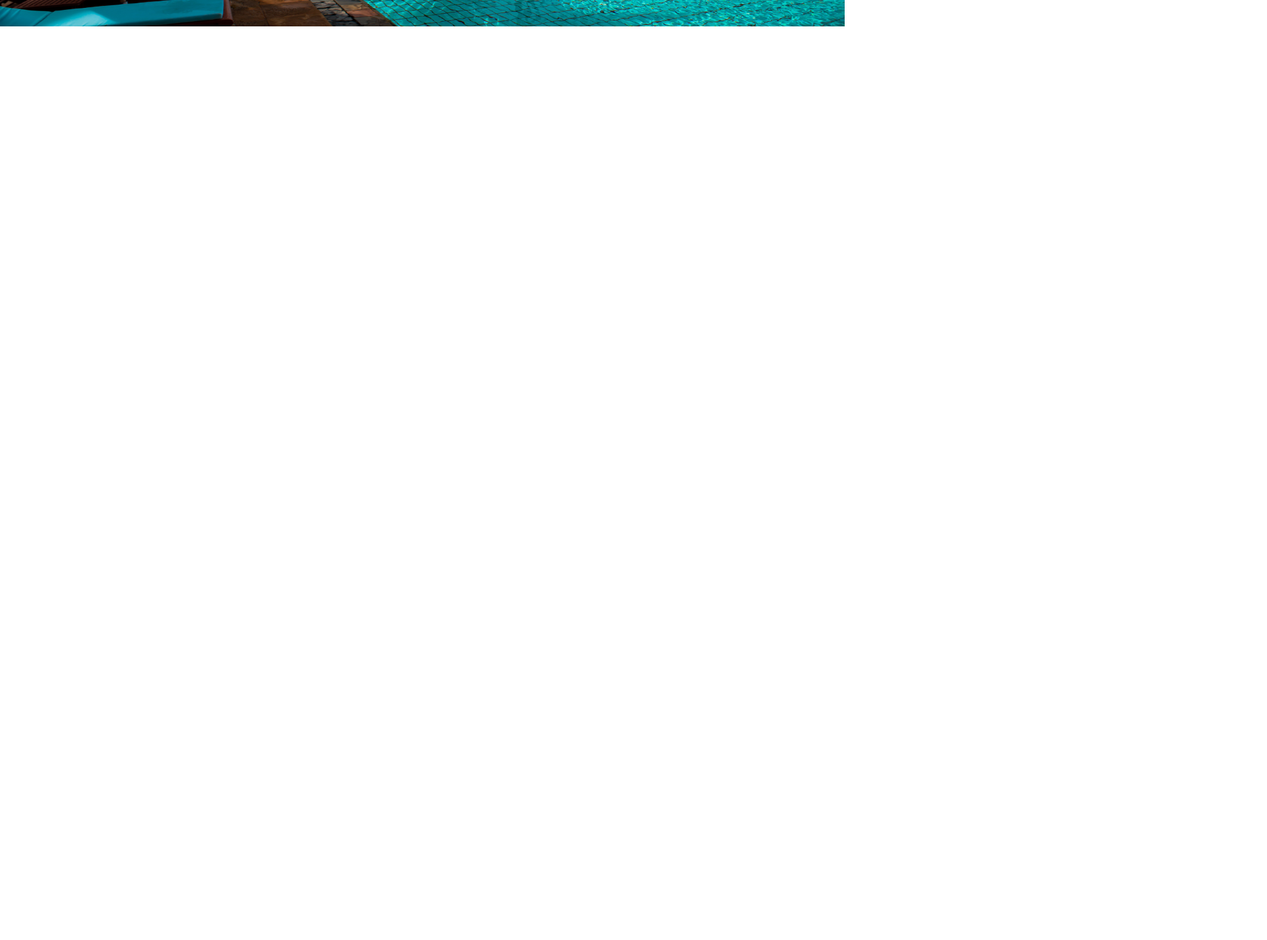
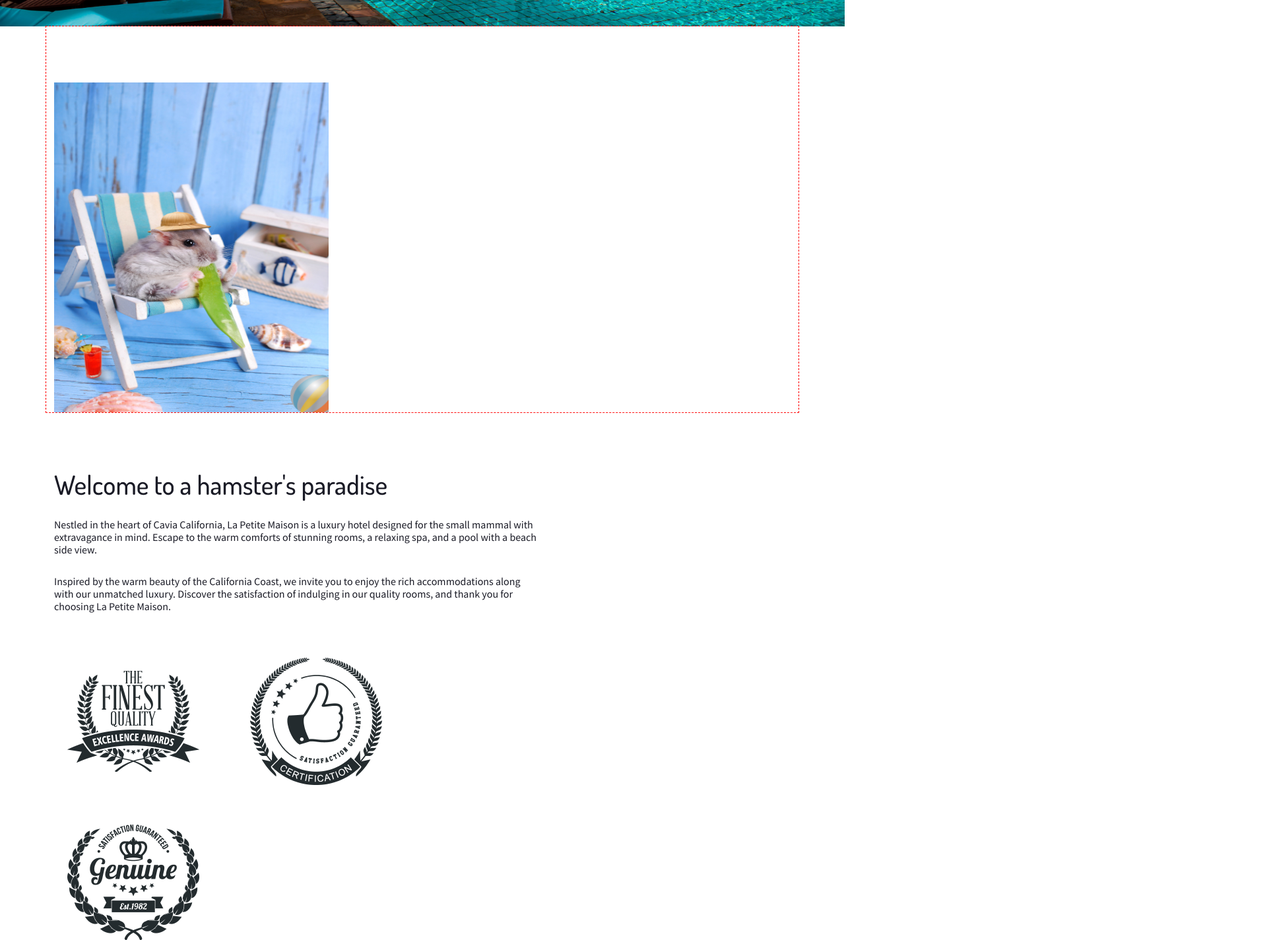
Before and after one commit to ZahidAfsar/AfsarZHamsterHotel, a plain HTML site: page index.html in a window 1280 px wide. Shown: the part 580-2005 px from the top of the page at 66% size, 1920 px wide, since content can reach past the window. Before the commit the page ends 800 px from the top, so only its background shows below. Drawn offline with nearby package versions, Linux system fonts and the light colour scheme.

Commit message:
section 2 commit

```diff
--- a/index.html
+++ b/index.html
@@ -41,6 +41,22 @@
             </div>
     </div>
 
+    <div class="container">
+    <div class="row">
+      <div class="col hamsterhome">
+        <img src="./assets/hotelMarkupAssets/hamsterhomejpg.jpg" alt="hamster home" width="416px" height="500px">
+    </div>
+    <div class="col-8 WelcomeText">
+      <h1>Welcome to a hamster's paradise</h1>
+      <h6>Nestled in the heart of Cavia California, La Petite Maison is a luxury hotel designed for the small mammal with extravagance in mind. Escape to the warm comforts of stunning rooms, a relaxing spa, and a pool with a beach side view.
+        <h6> Inspired by the warm beauty of the California Coast, we invite you to enjoy the rich accommodations along with our unmatched luxury. Discover the satisfaction of indulging in our quality rooms, and thank you for choosing La Petite Maison.</h6>
+        <img class="awards" src="./assets/hotelMarkupAssets/awardfinest.png" alt="awardfinest">
+        <img class="awards" src="./assets/hotelMarkupAssets/awardsatisfaction.png" alt="satisfaction">
+        <img class="awards" src="./assets/hotelMarkupAssets/awardgenuine.png" alt="genuine">
+
+    </div>
+  </div>
+
 
 
     <script src="https://cdn.jsdelivr.net/npm/bootstrap@5.3.2/dist/js/bootstrap.bundle.min.js" integrity="sha384-C6RzsynM9kWDrMNeT87bh95OGNyZPhcTNXj1NW7RuBCsyN/o0jlpcV8Qyq46cDfL" crossorigin="anonymous"></script>
--- a/style/styles.css
+++ b/style/styles.css
@@ -1,20 +1,24 @@
 @font-face {
     src: url(../assets/hotelMarkupAssets/Dosis-VariableFont_wght.ttf);
      font-family: Dosis;
+ }
+
+ @font-face{
+    src: url(../assets/hotelMarkupAssets/SourceSansPro-Regular.ttf);
+    font-family: SourceSansPro;
  }
 
 .navbar{
 justify-content: center;
 top: 0px;
 left: 0px;
-width: 1920px;
+max-width: 100%;
 height: 120px;
 background: #000324 0% 0% no-repeat padding-box;
 opacity: 1;
 }
 
 .nav-link{
-    outline: red dashed 1px;
 color: #FFFFFF;
 text-align: left;
 font: normal normal normal 20px/26px Dosis;
@@ -24,7 +28,6 @@ opacity: 1;
 }
 
 .reserveBox{
-    outline: red dashed 1px;
 border: 2px solid #E5FEFF;
 opacity: 1;
 margin-left: 35px;
@@ -49,3 +52,29 @@ opacity: 1px;
 padding-right: 0px;
 padding-left: 0px;
 }
+
+.hamsterhome{
+    outline: red dashed 1px;
+    display: block;
+    padding-top: 85px;
+}
+
+.WelcomeText{
+    color: #1A1B26;
+    font-family: Dosis;
+    font-size: 35px;
+    padding-top: 85px;
+}
+
+h6{
+font-family: SourceSansPro;
+font-size: 16px;
+padding-top: 20px;
+color: #1A1B26;
+}
+
+.awards{
+    padding-left: 20px;
+    padding-top: 60px;
+    padding-right:50px;
+}
```
Also changed, not shown: assets/hotelMarkupAssets/SourceSansPro-Regular.ttf (added).
